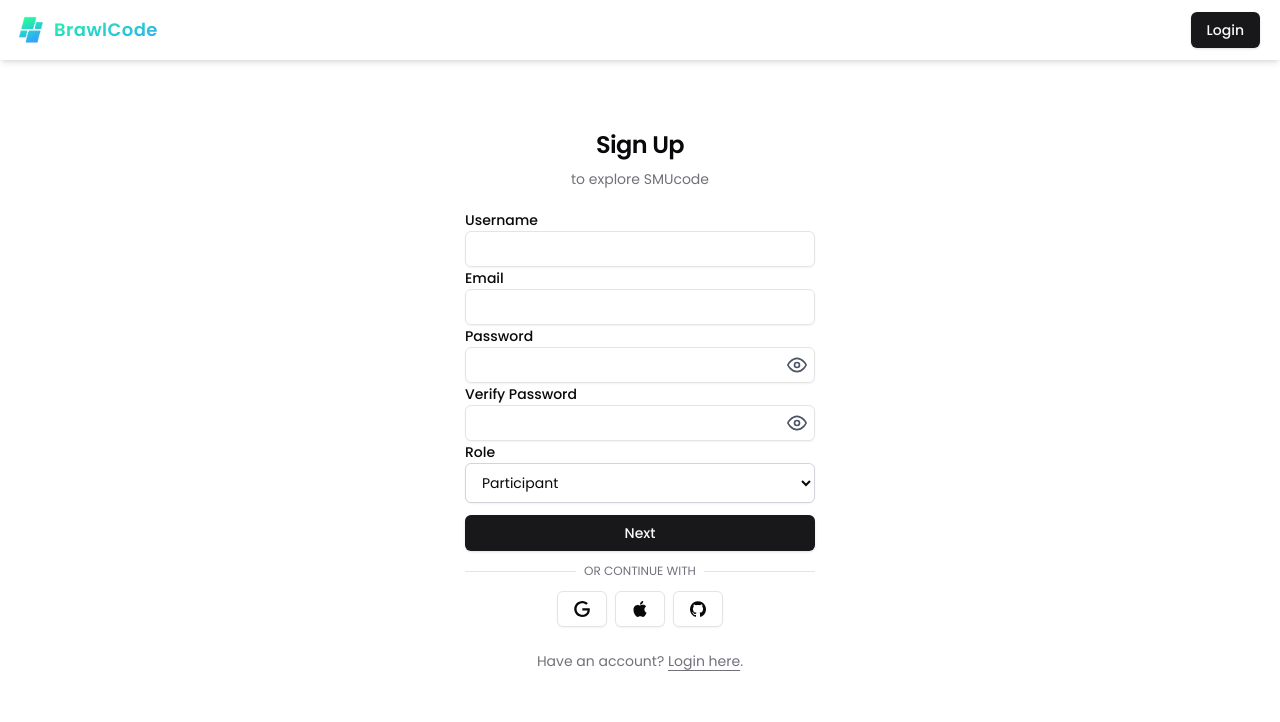
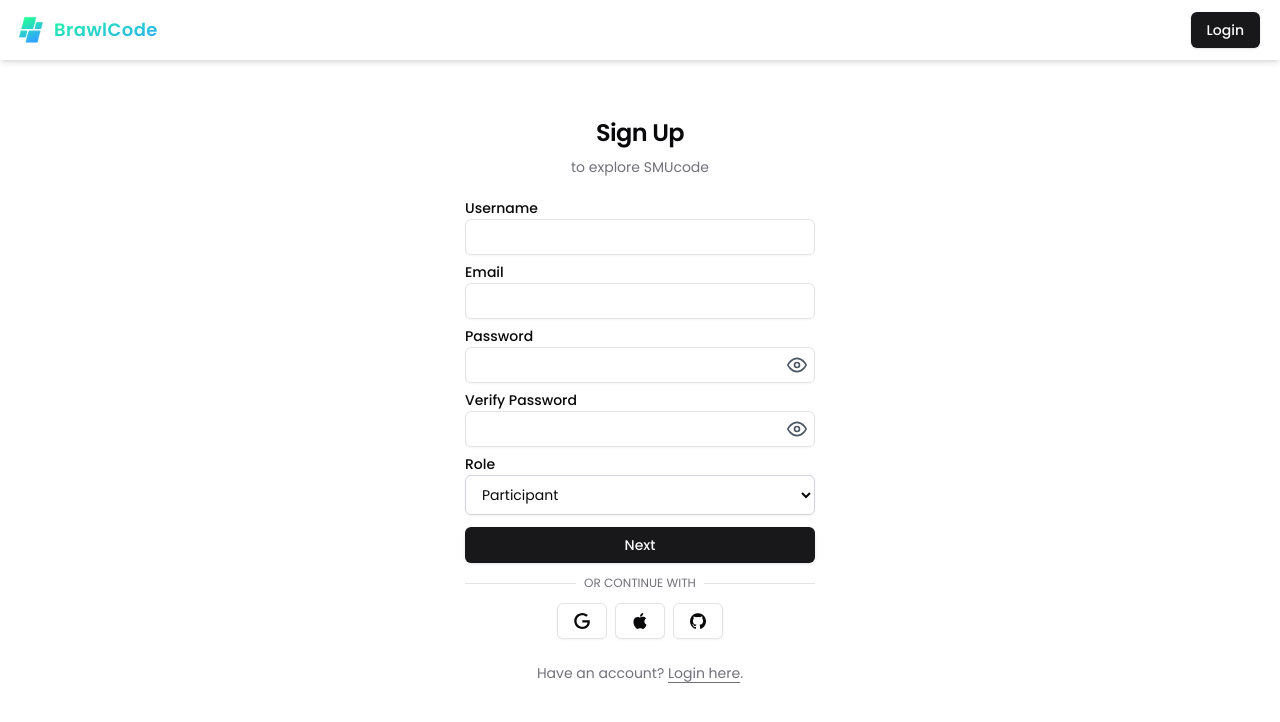
Before and after one commit to cs203-2024/smucode-frontend, a Next.js app: page /signup in a window 1280 px wide. Shown: the top 722 px of the page. Built offline with nearby package versions, Linux system fonts and the light colour scheme.

Commit message:
Added margin to login and sign up form fields

```diff
--- a/components/LoginForm.tsx
+++ b/components/LoginForm.tsx
@@ -114,7 +114,7 @@ export function LoginForm({ className, ...props }: LoginFormProps) {
             {inputFields.map((field) => (
               <React.Fragment key={field.id}>
                 <Label htmlFor={field.id}>{field.label}</Label>
-                <div className="relative">
+                <div className="relative mb-1.5">
                   <Input
                     id={field.id}
                     name={field.name}
--- a/components/SignupForm.tsx
+++ b/components/SignupForm.tsx
@@ -99,7 +99,7 @@ export function SignupForm({ className, ...props }: SignupFormProps) {
             {inputFields.map((field) => (
               <React.Fragment key={field.id}>
                 <Label htmlFor={field.id}>{field.label}</Label>
-                <div className="relative">
+                <div className="relative mb-1.5">
                   <Input
                     id={field.id}
                     name={field.id}
```
